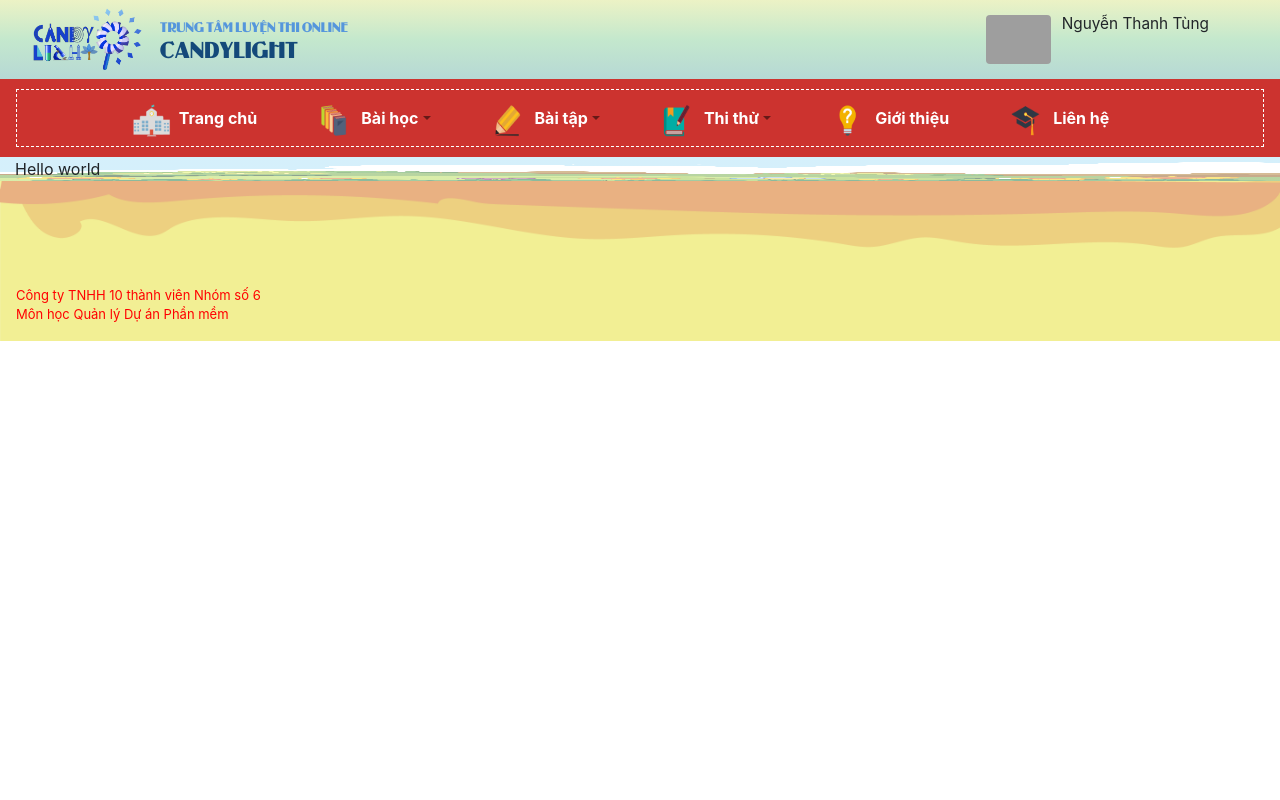
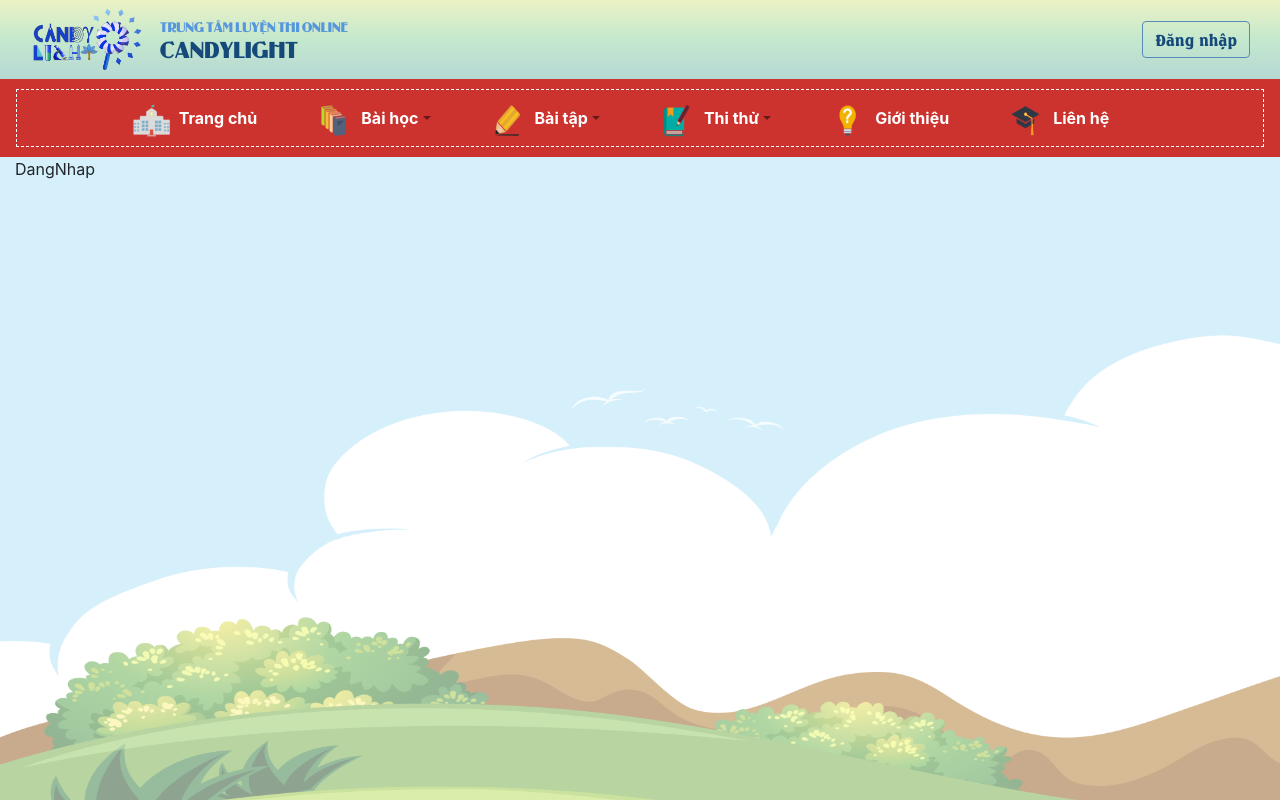
Before and after one commit to nhanpdnguyen/QLDA2015_Frontend, a React (Create React App) app: page /dang-nhap in a window 1280 px wide. Shown: the top 800 px of the page. Built offline with nearby package versions, Linux system fonts and the light colour scheme; grey boxes are pictures that could not be loaded.

Commit message:
fix issue rendering Home component

```diff
--- a/src/App.css
+++ b/src/App.css
@@ -24,4 +24,5 @@
   width: 100%;
   background-size: 100% 100%;
   background-repeat: no-repeat;
+  min-height: 100vh;
 }
--- a/src/App.js
+++ b/src/App.js
@@ -1,10 +1,14 @@
 import React, { Component } from 'react';
 import { Container } from 'reactstrap';
 import { BrowserRouter as Router, Route, Switch, Link } from 'react-router-dom';
-import Home from './views/Home.js';
+// components
 import Header from './components/Header';
 import Footer from './components/Footer';
-import NavBar from './components/NavBar'
+import NavBar from './components/NavBar';
+// views
+import Home from './views/Home.js';
+import DangNhap from './views/DangNhap';
+// css
 import './App.css';
 
 const HelloWorld = function (props) {
@@ -21,12 +25,12 @@ class App extends Component {
 		return (
 			<Router>
 				<div>
-					<Header isLoggedIn={true}></Header>
+					<Header isLoggedIn={false}></Header>
 					<NavBar></NavBar>
 					<Container fluid id="main-content-container">
 							<Switch>
 								<Route exact path="/" component={Home} />
-								<Route path="/about" component={HelloWorld} />
+								<Route exact path="/dang-nhap" component={DangNhap} />
 								<Route component={HelloWorld} />
 							</Switch>
 					</Container>
--- a/src/components/Header.css
+++ b/src/components/Header.css
@@ -22,7 +22,7 @@
 	color: #14497a;
 	border-color: #588ab7;
 	font-size: 1.2vw;
-	font-family: 'UVNChimBienNang'
+	font-family: 'UVN_ChimBienNang'
 }
 
 .header button:hover {
--- a/src/components/Header.js
+++ b/src/components/Header.js
@@ -1,5 +1,6 @@
 import React, { Component, Fragment } from 'react';
 import { Row, Col, Container } from 'reactstrap';
+import { Link } from 'react-router-dom';
 import './Header.css';
 
 export default class Header extends Component {
@@ -24,7 +25,9 @@ export default class Header extends Component {
 		else {
 			Avatar = (
 				<Col md="3" className="d-flex align-items-center justify-content-end">
-					<button className="btn btn-outline-primary">Đăng nhập</button>
+					<Link to="/dang-nhap">
+						<button className="btn btn-outline-primary">Đăng nhập</button>
+					</Link>
 				</Col>
 			)
 		}
--- /dev/null
+++ b/src/views/DangNhap.js
@@ -0,0 +1,10 @@
+import React, { Component } from 'react';
+import { Container, Row, Col } from 'reactstrap';
+import './DangNhap.css';
+
+export default class DangNhap extends Component {
+
+  render() {
+    return <div>DangNhap</div>
+  }
+}
--- a/src/views/Home.js
+++ b/src/views/Home.js
@@ -4,7 +4,11 @@ import Carousel from '../components/Carousel';
 import TitleBox from '../components/TitleBox';
 import './Home.css';
 
-let titleBoxInfo = [{
+class Home extends Component {
+
+	constructor(props) {
+		super(props);
+		this.titleBoxInfo = [{
 			header: 'Bài học',
 			src: '/images/Main-icon1-01.png',
 			color: 0xd6f6d3
@@ -24,14 +28,10 @@ let titleBoxInfo = [{
 			src: '/images/Main-icon4-01.png',
 			color: 0xd2f5f5
 		},]
-
-class Home extends Component {
-	constructor(props) {
-		super(props);
 	}
 
 	render() {
-		titleBoxInfo = titleBoxInfo.map((item) => {
+		let titleBoxInfo = this.titleBoxInfo.map((item) => {
 			return (<Col key={item.header} md="6">
 				<TitleBox header={item.header} src={item.src} color={item.color}>
 				</TitleBox>
```
Also changed, not shown: public/designs/Đăng nhập-01.png (added), src/views/DangNhap.css (added). Lines whose indentation alone changed are shown as unchanged.
